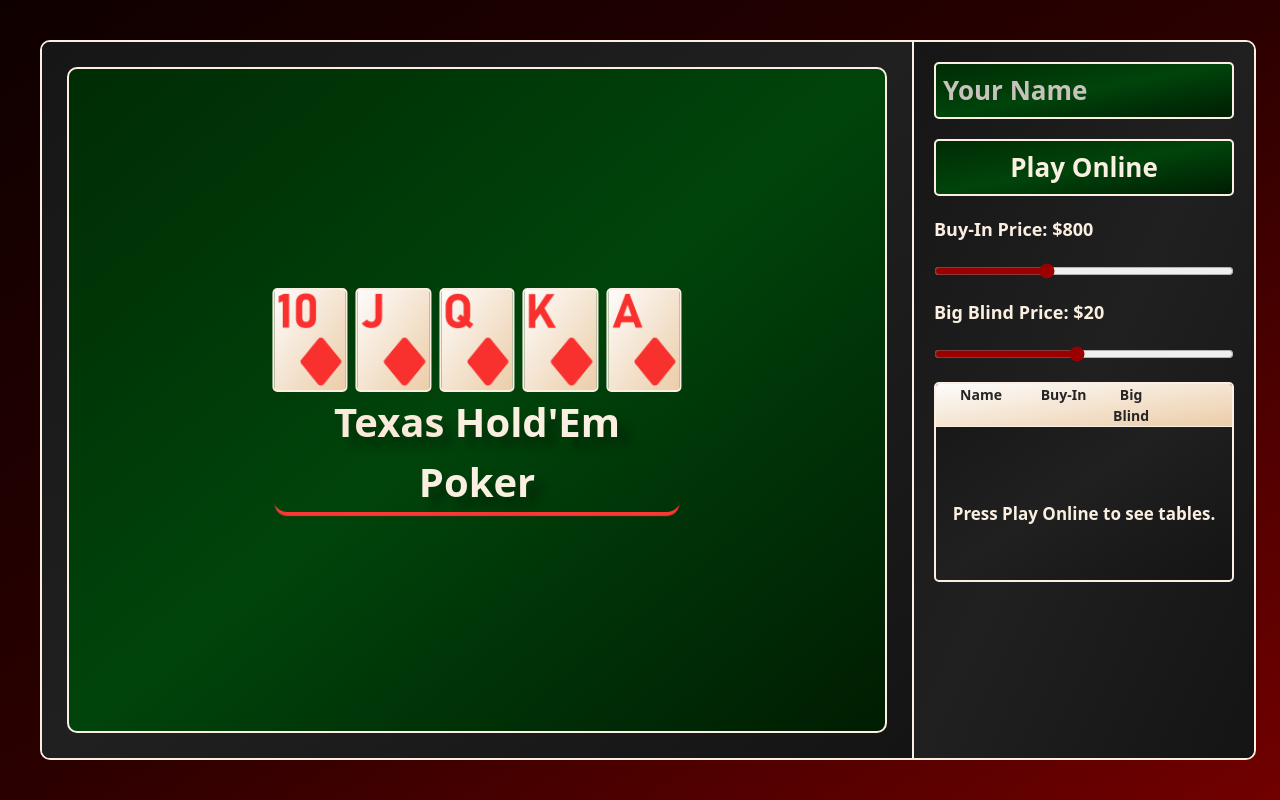
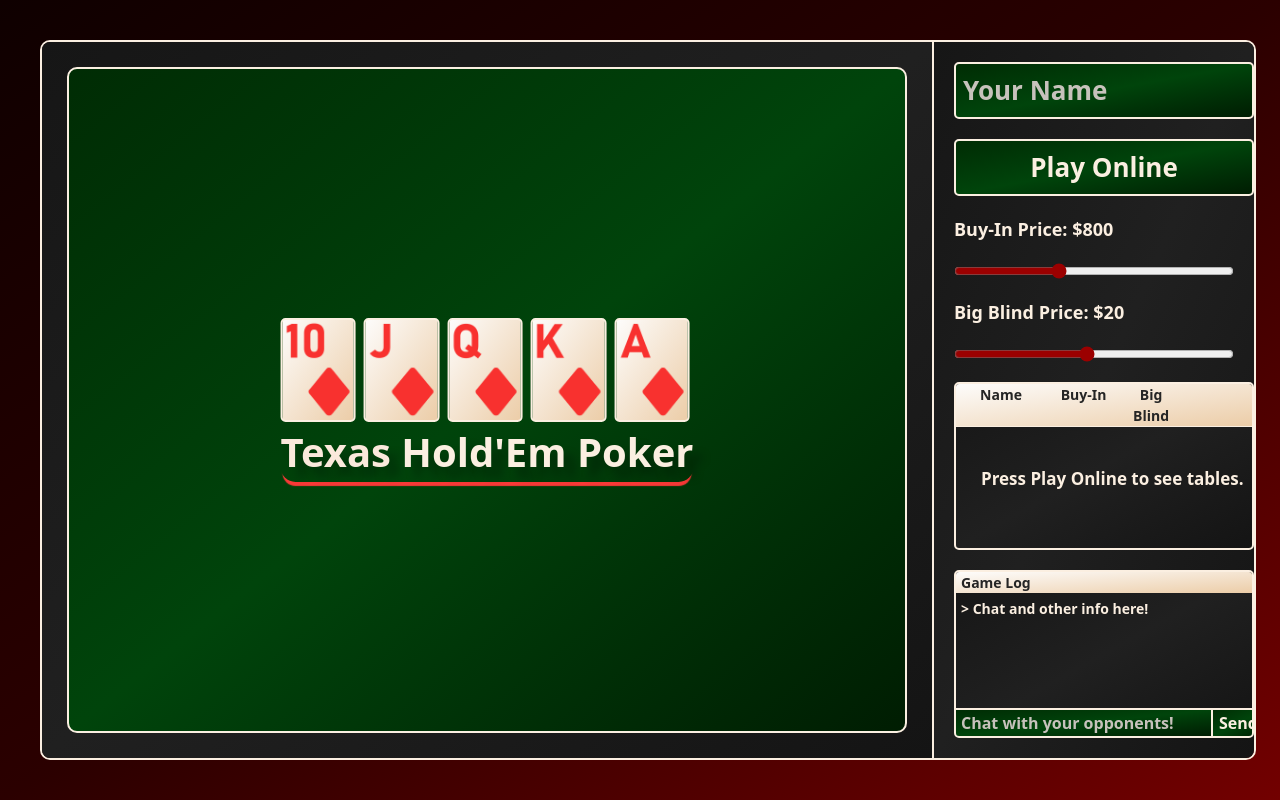
Before and after one commit to JakubDurkac/poker_project, a React (Vite) app: page / in a window 1280 px wide. Built offline with nearby package versions, Linux system fonts and the light colour scheme.

Commit message:
Add ChatLog component, improve scrollbars, so it's no longer covering box's header in boxes AvailableTablesList, ShowDown and ChatLog. Improved styles, menu boxes now cover the whole height of the menu. Fix scrollbars and content overflowing in these boxes with overflow: hidden.

```diff
--- a/src/App.css
+++ b/src/App.css
@@ -162,6 +162,9 @@ body, html {
   font-weight: 600;
   font-size: 18px;
   background-image: var(--dark-gradient);
+  overflow-y: auto;
+  scrollbar-width: thin;
+  scrollbar-color: #000000 #272727;
 }
 
 .menu-button, .name-input {
@@ -187,11 +190,11 @@ body, html {
   color: var(--placeholder-text-color);
 }
 
-.menu-button:hover, .join-table-button:hover {
+.menu-button:hover, .join-table-button:hover, .chat-send-button:hover {
   filter: brightness(1.2);
 }
 
-.menu-button:active, .join-table-button:active {
+.menu-button:active, .join-table-button:active, .chat-send-button:active {
   filter: brightness(1.4);
 }
 
@@ -199,14 +202,23 @@ input[type='range'] {
   accent-color: rgb(155, 0, 0);
 }
 
-.available-tables-container, .showdown-container {
+.available-tables-container, .showdown-container, .game-log-container {
+  display: flex;
+  flex-direction: column;
+  position: relative;
   font-size: 14px;
   font-weight: bold;
   width: 300px;
-  height: 200px;
+  min-height: 150px;
+  flex: 1;
   border: var(--primary-border);
   border-radius: 5px;
   background-image: var(--dark-gradient);
+  overflow: hidden;
+}
+
+.tables-list, .showdown-list, .game-log-messages {
+  flex: 1;
   overflow-y: auto;
   scrollbar-width: thin;
   scrollbar-color: #000000 #272727;
@@ -258,7 +270,7 @@ input[type='range'] {
   background-image: var(--bronze-gradient);
 }
 
-.available-tables-header, .showdown-header {
+.available-tables-header, .showdown-header, .game-log-header {
   color: var(--dark-text-color);
   background-image: var(--poker-card-gradient);
 }
@@ -272,7 +284,9 @@ input[type='range'] {
 }
 
 .available-tables-message, .showdown-message {
-  padding-top: 25%;
+  position: absolute;
+  top: 50%;
+  left: 25px;
   text-align: center;
   font-size: 17px;
 }
@@ -319,3 +333,46 @@ input[type='range'] {
 .message-word:nth-child(3) {
   animation-delay: 8s;
 }
+
+.game-log-container {
+  display: flex;
+  flex-direction: column;
+}
+
+.game-log-header {
+  padding-left: 5px;
+}
+
+.game-log-line {
+  margin: 5px 5px 5px 5px;
+}
+
+.game-log-chat {
+  display: flex;
+}
+
+.chat-input {
+  flex: 1;
+  padding: 0px 5px 1px 5px;
+  border-top: var(--poker-card-color);
+  border-width: 2px 0px 0px 0px;
+  border-style: solid;
+}
+
+.chat-input::placeholder {
+  color: var(--placeholder-text-color);
+}
+
+.chat-send-button, .chat-input {
+  background-image: var(--poker-table-gradient);
+  color: var(--poker-card-color);
+  font-weight: bold;
+  font-size: 16px;
+}
+
+.chat-send-button {
+  border-top: var(--poker-card-color);
+  border-left: var(--poker-card-color);
+  border-width: 2px 0px 0px 2px;
+  border-style: solid;
+}
--- a/src/components/AvailableTablesList.tsx
+++ b/src/components/AvailableTablesList.tsx
@@ -29,7 +29,7 @@ const AvailableTablesList = ({
       </div>
 
       {isConnected ? (
-        <>
+        <div className="tables-list">
           {areNonNullAttributes &&
             !hasTableAlready &&
             generateTableHtml(
@@ -51,7 +51,7 @@ const AvailableTablesList = ({
             )}
 
           {generateTablesHtml(availableTables, joinTable)}
-        </>
+        </div>
       ) : (
         <div className="available-tables-message">
           Press Play Online to see tables.
--- /dev/null
+++ b/src/components/ChatLog.tsx
@@ -0,0 +1,20 @@
+const ChatLog = () => {
+  return (
+    <div className="game-log-container">
+      <div className="game-log-header">Game Log</div>
+      <div className="game-log-messages">
+        <div className="game-log-line">{">"} Chat and other info here!</div>
+      </div>
+      <div className="game-log-chat">
+        <input
+          className="chat-input"
+          type="text"
+          placeholder="Chat with your opponents!"
+        />
+        <button className="chat-send-button">Send</button>
+      </div>
+    </div>
+  );
+};
+
+export default ChatLog;
--- a/src/components/LastShowdownInfo.tsx
+++ b/src/components/LastShowdownInfo.tsx
@@ -14,7 +14,9 @@ const LastShowdownInfo = ({ showdownObjects }: Props) => {
       </div>
 
       {showdownObjects.length > 0 ? (
-        <>{generateShowdownHtml(showdownObjects)}</>
+        <div className="showdown-list">
+          {generateShowdownHtml(showdownObjects)}
+        </div>
       ) : (
         <div className="showdown-message">Engage in a showdown to see.</div>
       )}
--- a/src/components/OfflineMenu.tsx
+++ b/src/components/OfflineMenu.tsx
@@ -1,6 +1,7 @@
 import { useState } from "react";
 import AvailableTablesList from "./AvailableTablesList";
 import { ClientAttributes, Table } from "../types";
+import ChatLog from "./ChatLog";
 
 interface Props {
   availableTables: Table[];
@@ -82,6 +83,7 @@ const OfflineMenu = ({
         clientAttributes={clientAttributes}
         joinTable={joinTable}
       />
+      <ChatLog />
     </div>
   );
 };
--- a/src/components/OnlineMenu.tsx
+++ b/src/components/OnlineMenu.tsx
@@ -1,6 +1,7 @@
 import { useEffect, useState } from "react";
 import { ClientAttributes, PlayerState, Showdown } from "../types";
 import LastShowdownInfo from "./LastShowdownInfo";
+import ChatLog from "./ChatLog";
 
 interface Props {
   makeInGameChoice: (type: string, data: number) => void;
@@ -116,6 +117,7 @@ const OnlineMenu = ({
         Fold
       </button>
       <LastShowdownInfo showdownObjects={showdownObjects} />
+      <ChatLog />
     </div>
   );
 };
```
